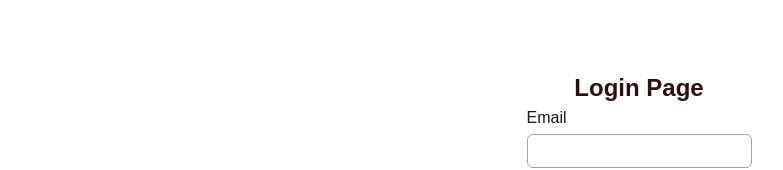
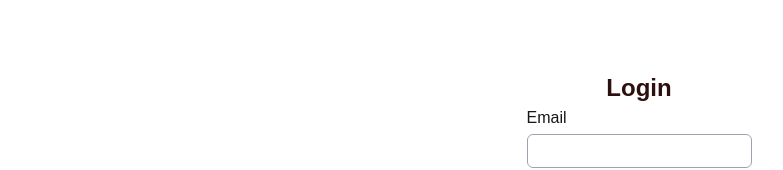
Before and after one commit to shadabnid/car-management, a Next.js app: page / in a window 1280 px wide. Shown: the part 209-379 px from the top of the page, without its empty margins (1-784 px from the left). Built offline with nearby package versions, Linux system fonts and the light colour scheme.

Commit message:
login page

```diff
--- a/src/app/page.js
+++ b/src/app/page.js
@@ -73,7 +73,7 @@ const Login = () => {
   return (
     <div className=' h-screen flex flex-col justify-center items-center'>
 
-      <h2 className='font-bold text-[1.5rem] text-textColor'>Login Page</h2>
+      <h2 className='font-bold text-[1.5rem] text-textColor'>Login </h2>
       <form onSubmit={handleSubmit} className='flex flex-col gap-2'>
         <div className='flex flex-col gap-1'>
           <label>Email</label>
```
